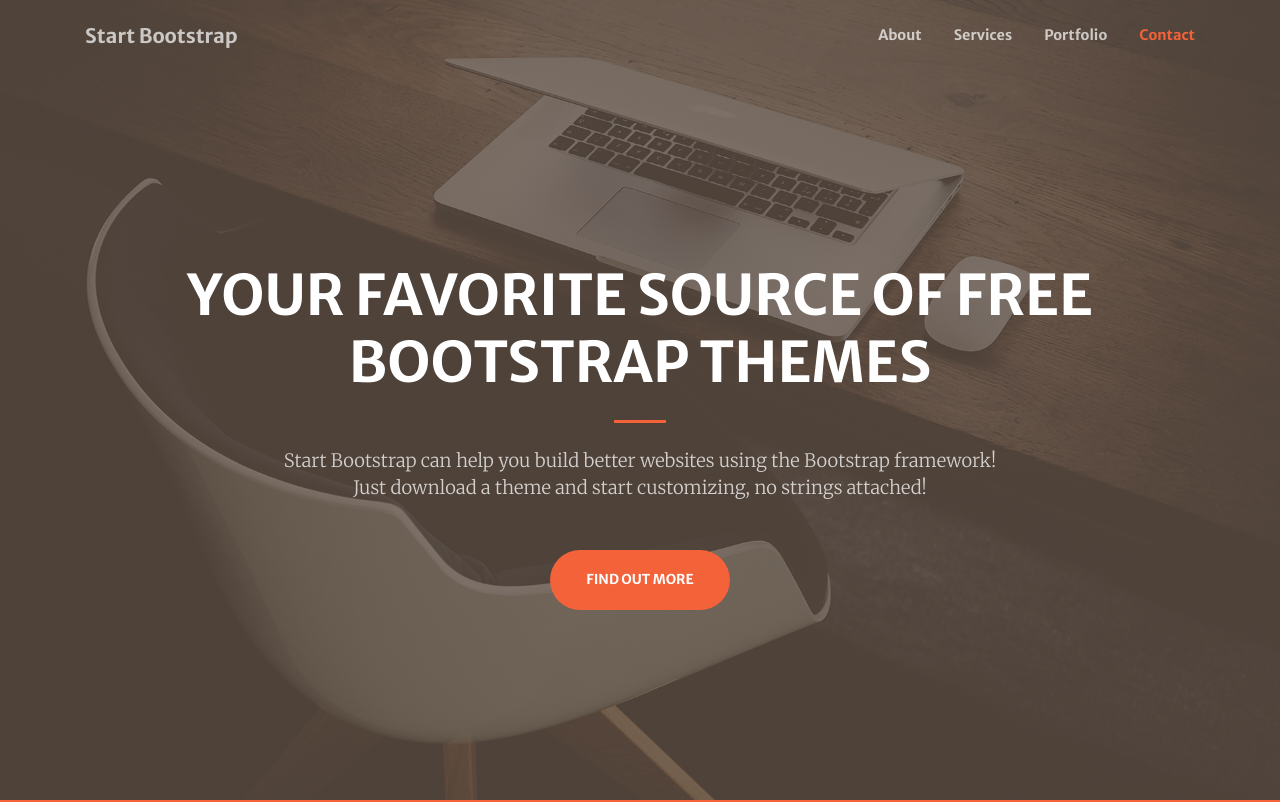
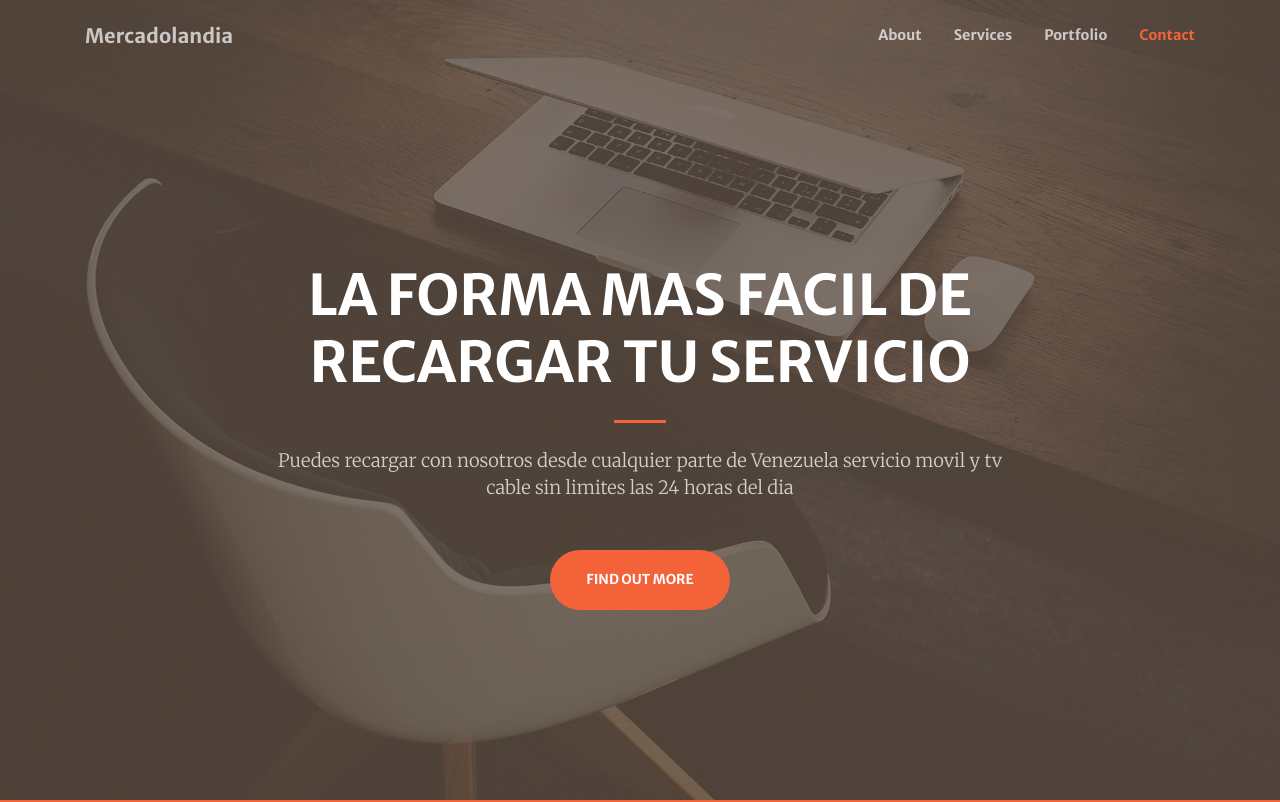
Before and after one commit to supernovave/mercadolandia, a website with bundled scripts: page index.html in a window 1280 px wide. Shown: the top 802 px of the page. Built offline with nearby package versions, Linux system fonts and the light colour scheme.

Commit message:
Update index.html

```diff
--- a/index.html
+++ b/index.html
@@ -30,7 +30,7 @@
   <!-- Navigation -->
   <nav class="navbar navbar-expand-lg navbar-light fixed-top py-3" id="mainNav">
     <div class="container">
-      <a class="navbar-brand js-scroll-trigger" href="#page-top">Start Bootstrap</a>
+      <a class="navbar-brand js-scroll-trigger" href="#page-top">Mercadolandia</a>
       <button class="navbar-toggler navbar-toggler-right" type="button" data-toggle="collapse" data-target="#navbarResponsive" aria-controls="navbarResponsive" aria-expanded="false" aria-label="Toggle navigation">
         <span class="navbar-toggler-icon"></span>
       </button>
@@ -58,11 +58,11 @@
     <div class="container h-100">
       <div class="row h-100 align-items-center justify-content-center text-center">
         <div class="col-lg-10 align-self-end">
-          <h1 class="text-uppercase text-white font-weight-bold">Your Favorite Source of Free Bootstrap Themes</h1>
+          <h1 class="text-uppercase text-white font-weight-bold">la forma mas facil de recargar tu servicio</h1>
           <hr class="divider my-4">
         </div>
         <div class="col-lg-8 align-self-baseline">
-          <p class="text-white-75 font-weight-light mb-5">Start Bootstrap can help you build better websites using the Bootstrap framework! Just download a theme and start customizing, no strings attached!</p>
+          <p class="text-white-75 font-weight-light mb-5">Puedes recargar con nosotros desde cualquier parte de Venezuela servicio movil y tv cable sin limites las 24 horas del dia</p>
           <a class="btn btn-primary btn-xl js-scroll-trigger" href="#about">Find Out More</a>
         </div>
       </div>
```
